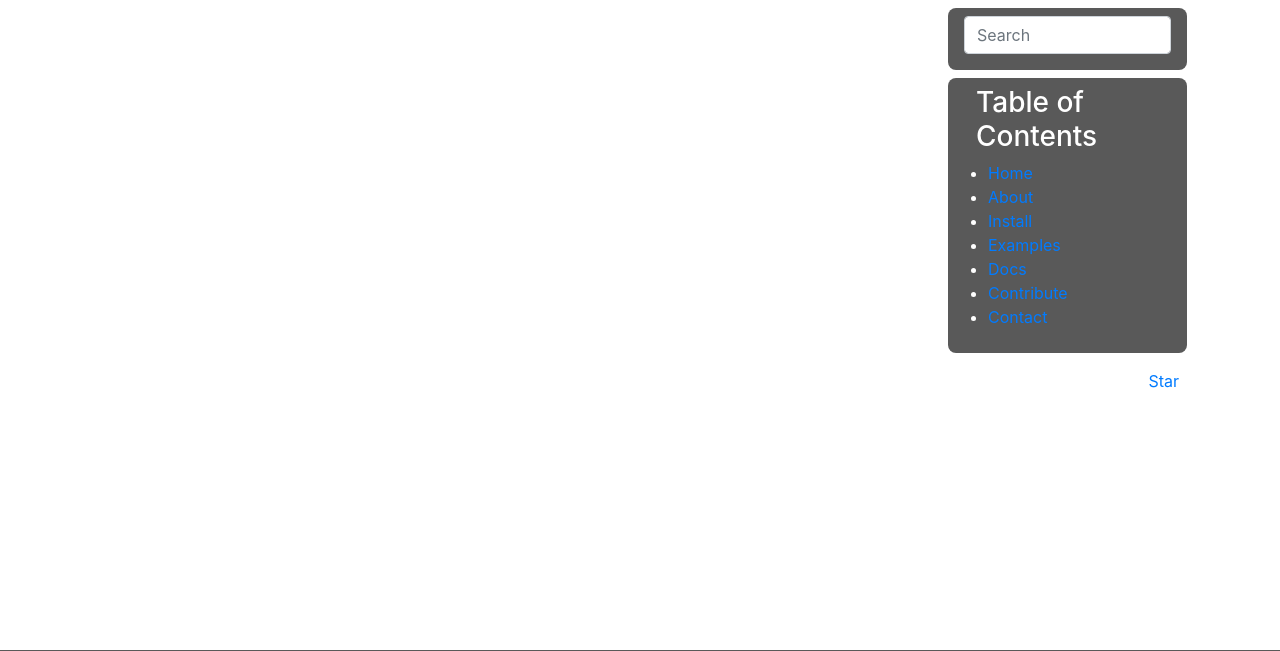
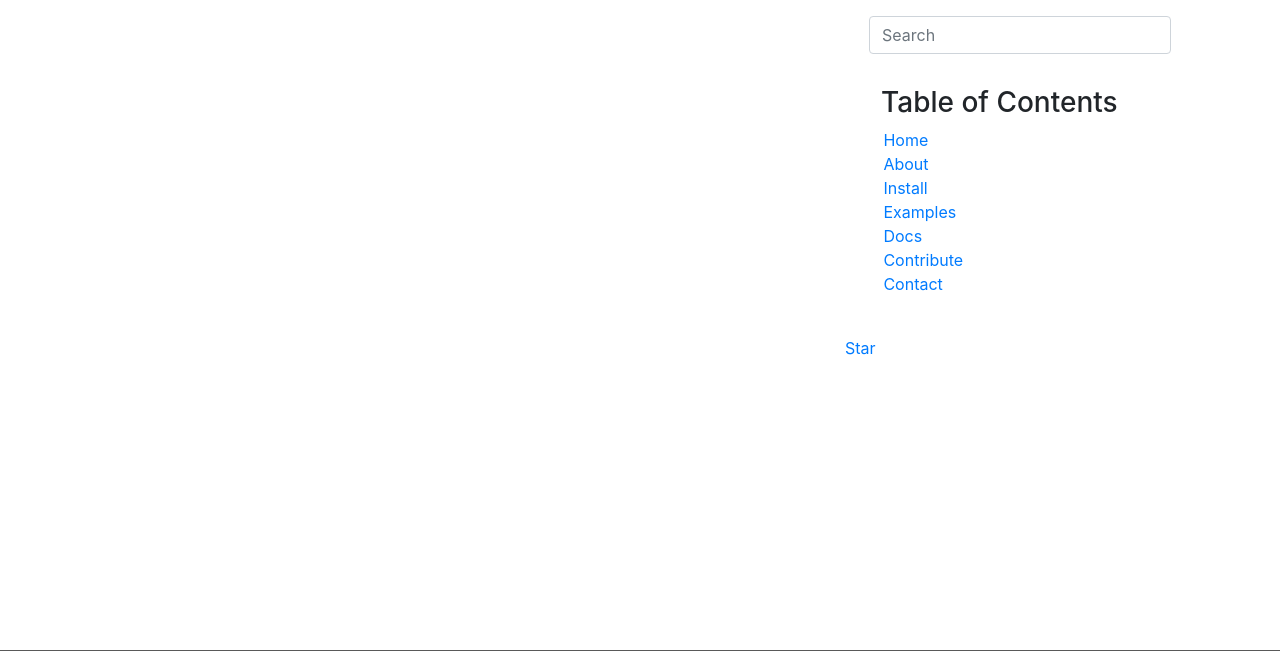
Before and after one commit to zerasul/blask, a Python web app: template templates/template.html in a window 1280 px wide. Shown: the part 110-761 px from the top of the page. Run offline with Jinja, Linux system fonts and the light colour scheme; the template is opened without the code that fills it, so the values that code supplies are empty; some libraries are stand-ins or nearby versions.

Commit message:
style improvements

```diff
--- a/static/styles.css
+++ b/static/styles.css
@@ -17,21 +17,21 @@ color: white;
 padding: 0.5em;
 }
 
-.aside-block{
+.aside-block {
 margin: 0.5em;
-background: #595959;
 border-radius: 0.5em;
 padding-top: 0.5em;
 padding-bottom: 0.5em;
 }
+
 .aside-block h3
 {
    margin-left: 1em;
-   color: white;
 }
 
-.aside-block ul li{
-    color: white;
+.aside-block ul {
+    position: relative;
+    left: -0.6em;
 }
 
 .aside-block input{
@@ -42,14 +42,10 @@ padding-bottom: 0.5em;
     padding-bottom: 2em;
 }
 
-.meta{
+.meta {
     padding-bottom: 1.5em;
     padding-top: 0.5em;
     color: #585858;
-}
-.meta .date{
-    position: relative;
-    float: right;
 }
 
 .meta .tags{
@@ -57,9 +53,8 @@ padding-bottom: 0.5em;
     float: left;
 }
 
-#flask-powered{
-    float:right;
+#flask-powered {
     padding-top:0.5em;
-    margin-right:1em;
+    margin-right:1.5em;
     padding-bottom: 1.5em;
 }
--- a/templates/template.html
+++ b/templates/template.html
@@ -20,7 +20,10 @@
     </header>
     <div class="container container-fluid" id="content">
         <div class="row">
-        <div class="col-md-9">
+        <div class="col-md-8">
+
+            <!-- Post title -->
+
             <div class="meta">
                 {% if  date %}
                     <small class="date">Published on: {{date}}</small><br/>
@@ -50,7 +53,7 @@
                 {% endif %}
             </div>
         </div>
-        <aside class="col-md-3">
+        <aside class="col-md-4">
             <div class="aside-block">
                 <form method="POST" action="/search">
                     <div class="input-group mb-2">
@@ -60,7 +63,7 @@
             </div>
             <div class="aside-block">
                 <h3>Table of Contents</h3>
-                <ul>
+                <ul type="none">
                     <li><a href="/">Home</a></li>
                     <li><a href="/about">About</a></li>
                     <li><a href="/install">Install</a></li>
@@ -73,7 +76,6 @@
             </div>
             <div id="flask-powered">
                 <a class="github-button" href="https://github.com/zerasul/blask" data-size="large" data-show-count="true" aria-label="Star zerasul/blask on GitHub">Star</a>
-
             </div>
         </aside>
         </div>
```
